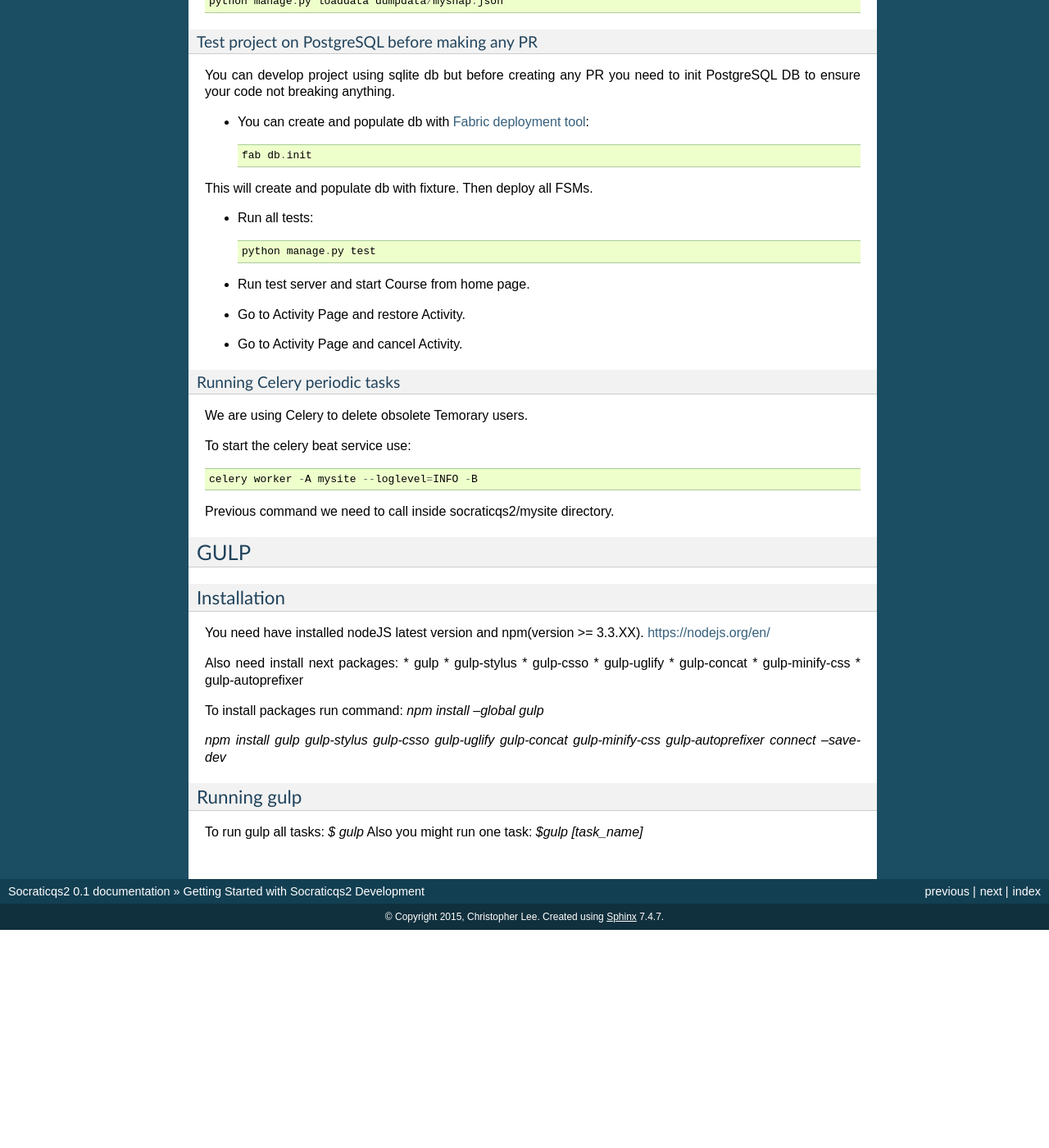
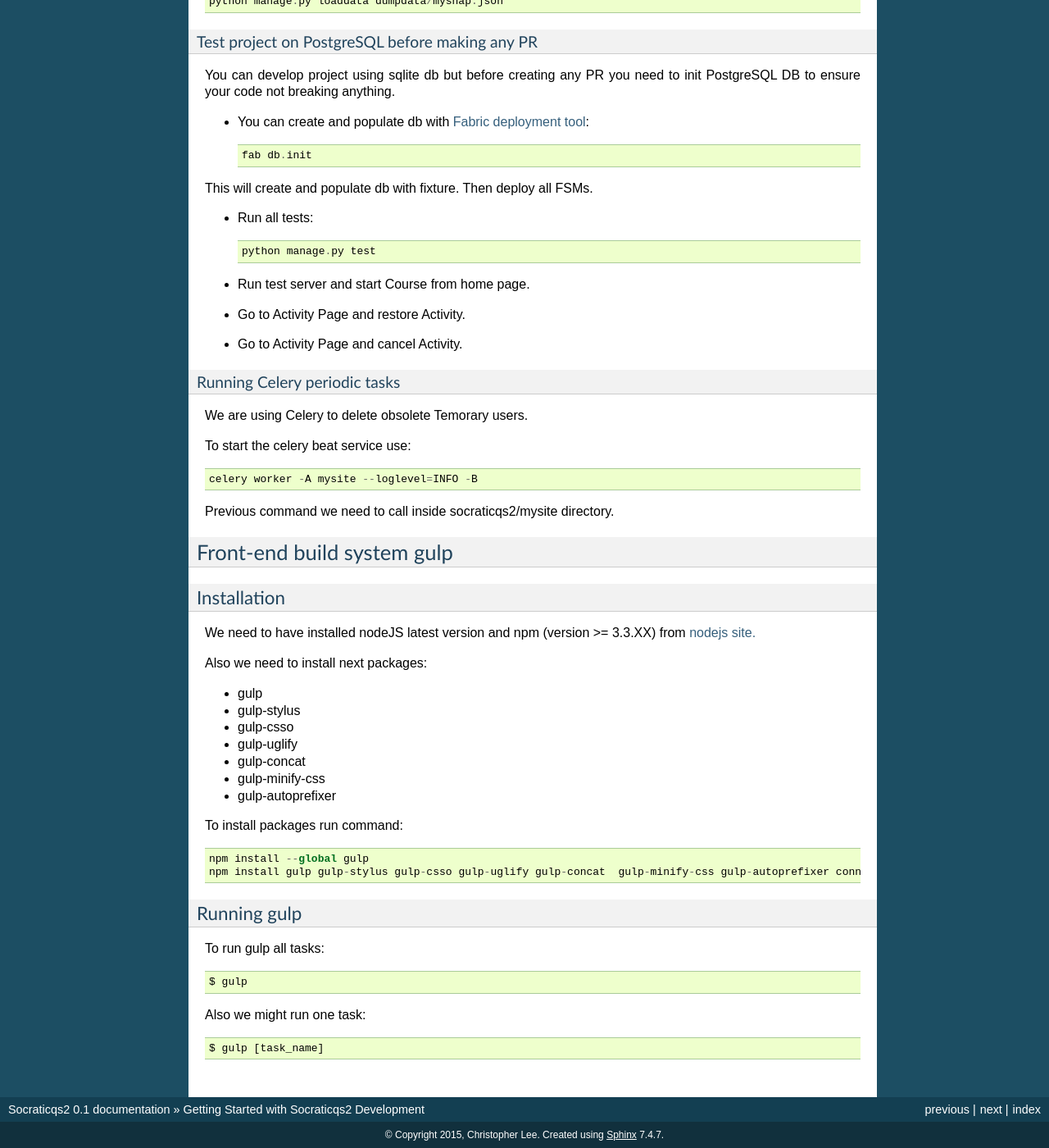
Before and after one commit to cjlee112/socraticqs2, a Sphinx documentation site: the page built from doc/devintro.rst, in a window 1280 px wide and 1400 px high, scrolled down 9137 px. Shown: the whole window at 82% size. Built offline with Sphinx 7.4.7, drawn with Linux system fonts in a browser that asks for light colours; before the commit the page ends 10271 px from its top, so only the background shows below that; some of the changed text lies outside the part shown.

Commit message:
fix(doc): fix doc for gulp

```diff
--- a/doc/devintro.rst
+++ b/doc/devintro.rst
@@ -592,16 +592,18 @@ To start the celery beat service use::
 
 Previous command we need to call inside socraticqs2/mysite directory.
 
-GULP
------
+
+Front-end build system gulp
+---------------------------
 
 Installation
 .............
 
-You need have installed nodeJS latest version and npm(version >= 3.3.XX).
-`<https://nodejs.org/en/>`_
+We need to have installed nodeJS latest version and npm (version >= 3.3.XX) from
+`nodejs site. <https://nodejs.org/en/>`_
 
-Also need install next packages:
+Also we need to install next packages:
+
 * gulp
 * gulp-stylus
 * gulp-csso
@@ -610,16 +612,19 @@ Also need install next packages:
 * gulp-minify-css
 * gulp-autoprefixer
 
-To install packages run command:
-`npm install --global gulp`
+To install packages run command::
 
-`npm install gulp gulp-stylus gulp-csso gulp-uglify gulp-concat  gulp-minify-css gulp-autoprefixer connect --save-dev`
+    npm install --global gulp
+    npm install gulp gulp-stylus gulp-csso gulp-uglify gulp-concat  gulp-minify-css gulp-autoprefixer connect --save-dev
 
 
 Running gulp
 .............
 
-To run gulp all tasks:
-`$ gulp`
-Also you might run one task:
-`$gulp [task_name]`
+To run gulp all tasks::
+
+    $ gulp
+
+Also we might run one task::
+
+    $ gulp [task_name]
```
